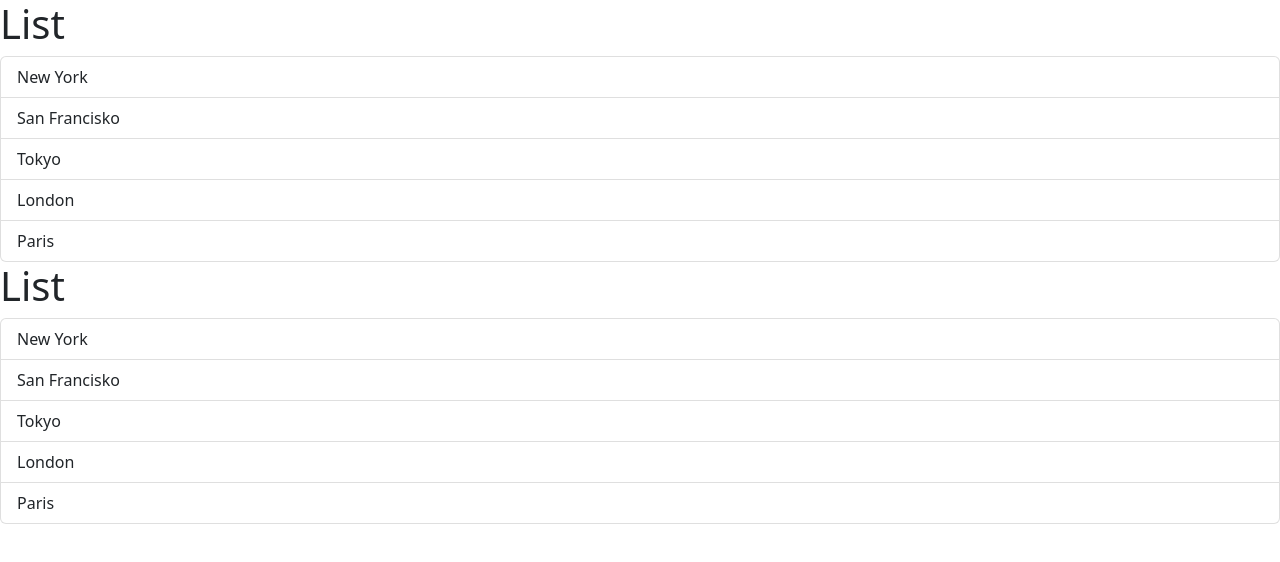
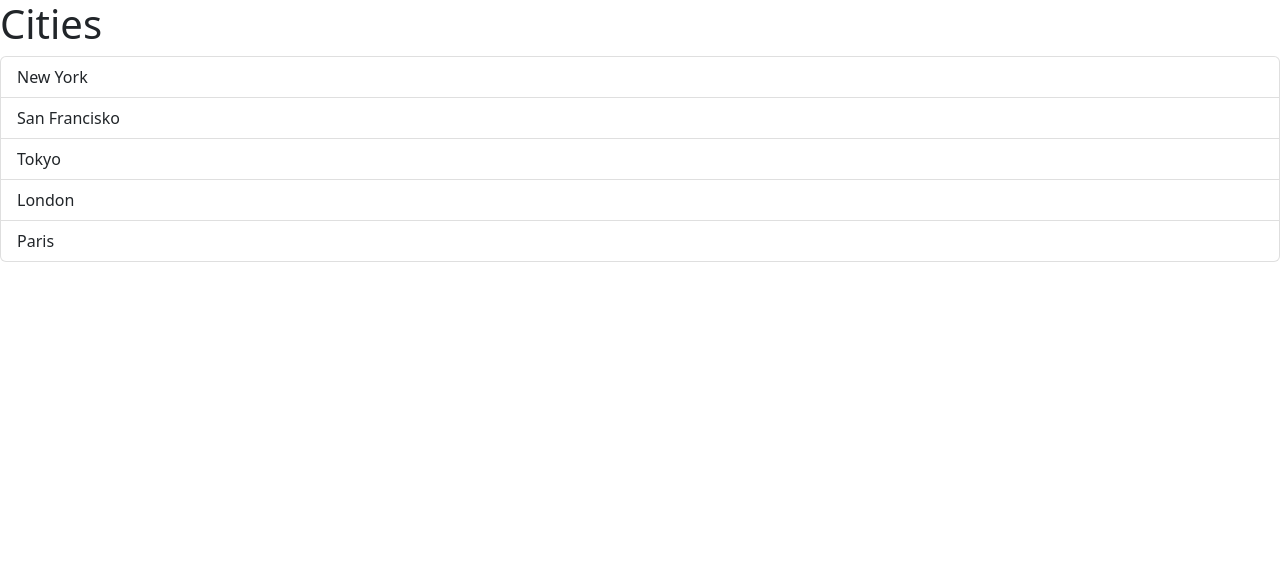
Before and after one commit to igorbaland/react-18, a React (Vite) app: page / in a window 1280 px wide. Shown: the top 562 px of the page. Built offline with nearby package versions, Linux system fonts and the light colour scheme; the HTML template or start-up script is replaced by a standard one.

Commit message:
Passing Data via Props
modified:   src/App.tsx
- passing data

modified:   src/components/ListGroup.tsx
- created dynamical data via props

```diff
--- a/src/App.tsx
+++ b/src/App.tsx
@@ -1,9 +1,9 @@
 import ListGroup from "./components/ListGroup";
 function App() {
+  let items = ["New York", "San Francisko", "Tokyo", "London", "Paris"];
   return (
     <div>
-      <ListGroup />
-      <ListGroup></ListGroup>
+      <ListGroup heading="Cities" items={items} />
     </div>
   );
 }
--- a/src/components/ListGroup.tsx
+++ b/src/components/ListGroup.tsx
@@ -1,15 +1,16 @@
 import { useState } from "react";
 
-function ListGroup() {
-  let items = ["New York", "San Francisko", "Tokyo", "London", "Paris"];
+interface Props {
+  heading: string;
+  items: string[];
+}
 
-  //Hook
+function ListGroup({ heading, items }: Props) {
   const [selectedIndex, setSelectedIndex] = useState(-1);
-  //const [name, setName] = useState("");
 
   return (
     <>
-      <h1>List</h1>
+      <h1>{heading}</h1>
       {items.length === 0 && <p>No item found</p>}
       <ul className="list-group">
         {items.map((item, index) => (
```
